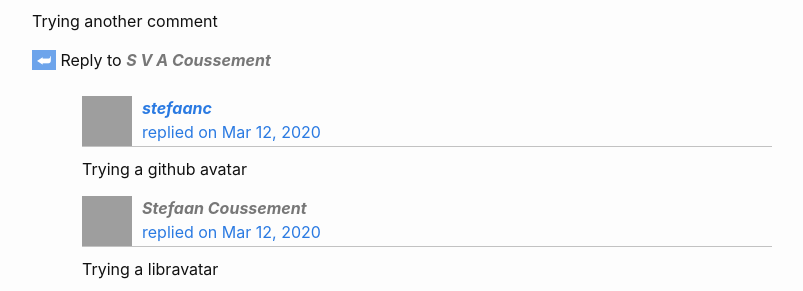
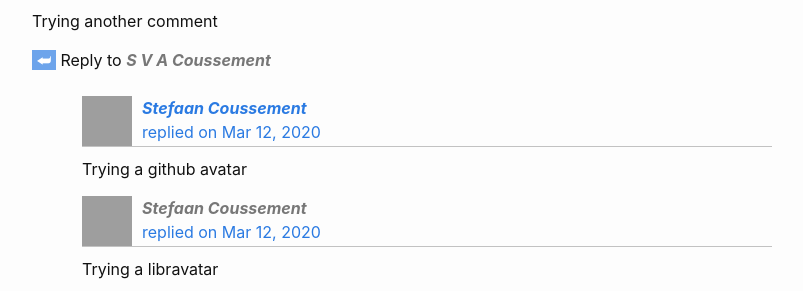
Before and after one commit to stefaanc/stefaanc.github.io, a Jekyll site: the page built from _posts/2020-03-01-notes-on-implementing-comments.md, in a window 1280 px wide and 900 px high, scrolled down 4881 px. Shown: the part 162-453 px from the top of the window, without its empty margins (238-1041 px from the left). Built offline with Jekyll 4.4.1, drawn with Linux system fonts in a browser that asks for light colours; grey boxes are pictures that could not be loaded.

Commit message:
updating comments

```diff
--- a/_data/comments/notes-on-implementing-comments/comment-1584050192367.yml
+++ b/_data/comments/notes-on-implementing-comments/comment-1584050192367.yml
@@ -1,7 +1,7 @@
 _id: 5582cf10-64ac-11ea-a7fb-4d7edfc76239
 _parent: 'http://localhost:4000/2020/03/01/notes-on-implementing-comments.html'
 replying_to: '2'
-name: stefaanc
+name: Stefaan Coussement
 website: https://github.com/stefaanc
 avatar: github
 email: ''
```
